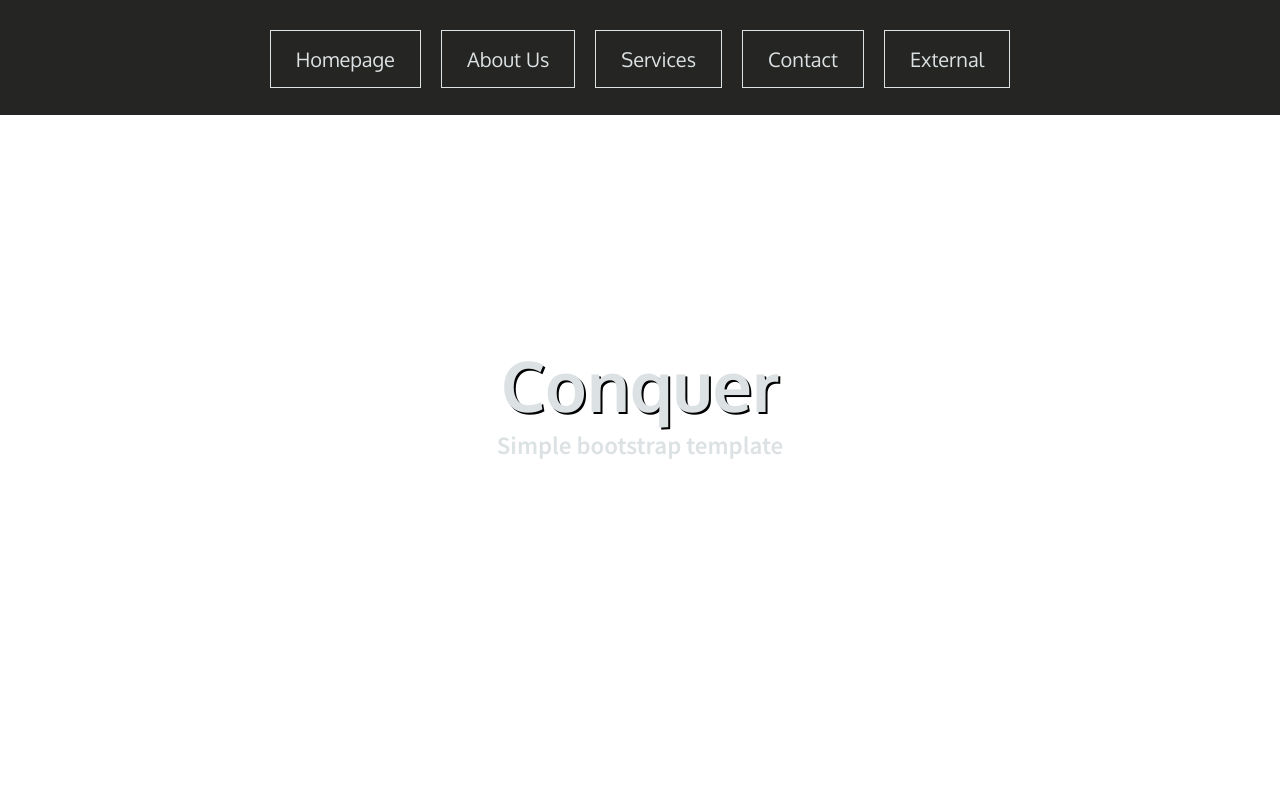
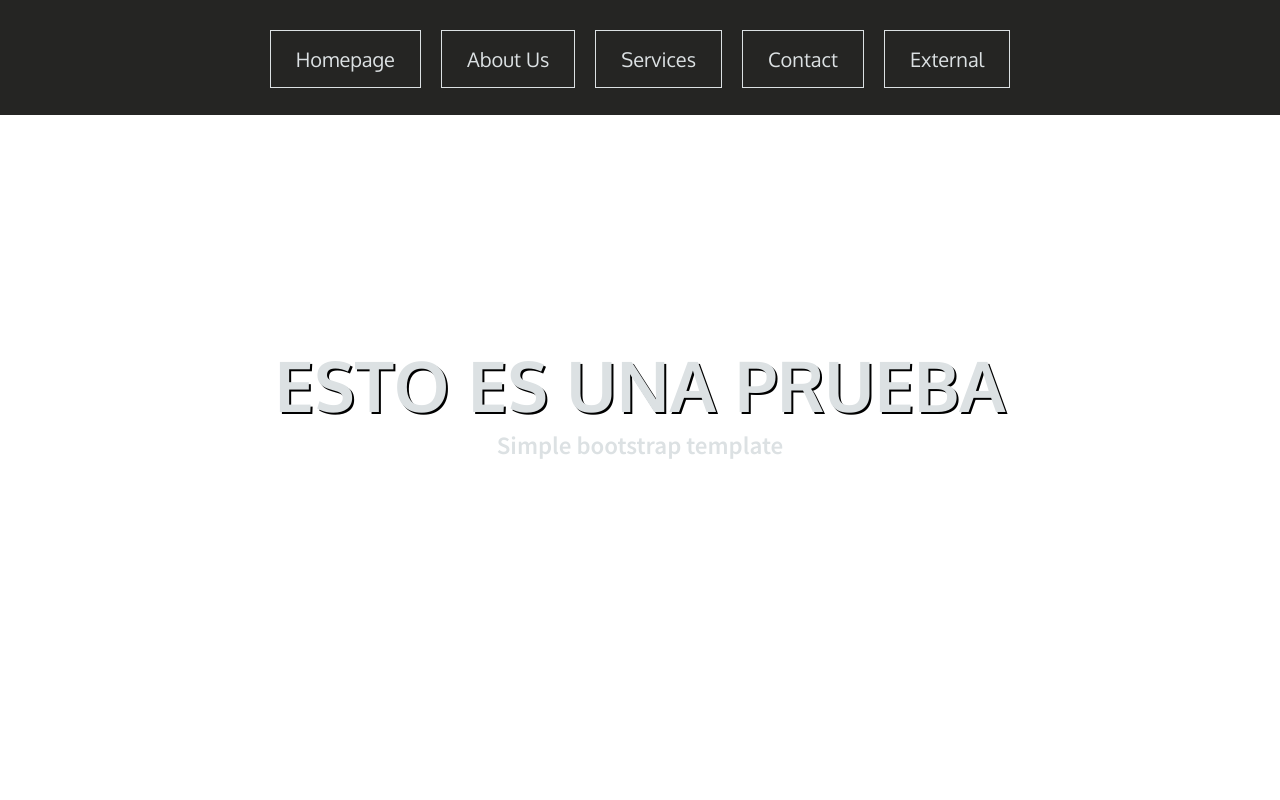
Before and after one commit to NatsGt/NatsGt.github.io, a plain HTML site: page index.html in a window 1280 px wide. Shown: the top 800 px of the page. Drawn offline with Linux system fonts and the light colour scheme.

Commit message:
Update index.html

```diff
--- a/index.html
+++ b/index.html
@@ -24,7 +24,7 @@
     <main>
         <div id="homepage">
             <div id="title-container">
-                <h1>Conquer</h1>
+                <h1>ESTO ES UNA PRUEBA</h1>
                 <h3>Simple bootstrap template</h3>
             </div>
         </div><!--end homepage-->
```
